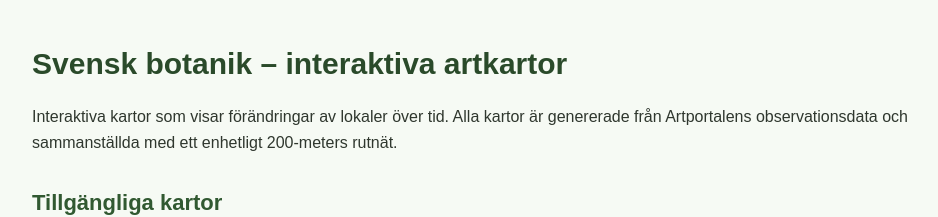
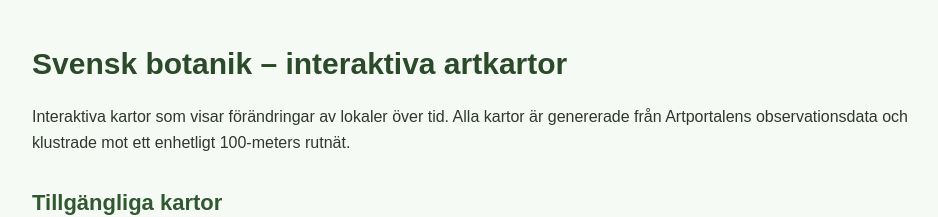
Before and after one commit to matself/PyQGIS-scripts-and-stuff, a plain HTML site: page docs/index.html in a window 1280 px wide. Shown: the top 217 px of the page, without its empty margins (158-1096 px from the left). Drawn offline with Linux system fonts and the light colour scheme.

Commit message:
Update index.html

```diff
--- a/docs/index.html
+++ b/docs/index.html
@@ -57,7 +57,7 @@
 
 <p class="intro">
 Interaktiva kartor som visar förändringar av lokaler över tid.
-Alla kartor är genererade från Artportalens observationsdata och sammanställda med ett enhetligt 200-meters rutnät.
+Alla kartor är genererade från Artportalens observationsdata och klustrade mot ett enhetligt 100-meters rutnät.
 </p>
 
 <h2>Tillgängliga kartor</h2>
```
